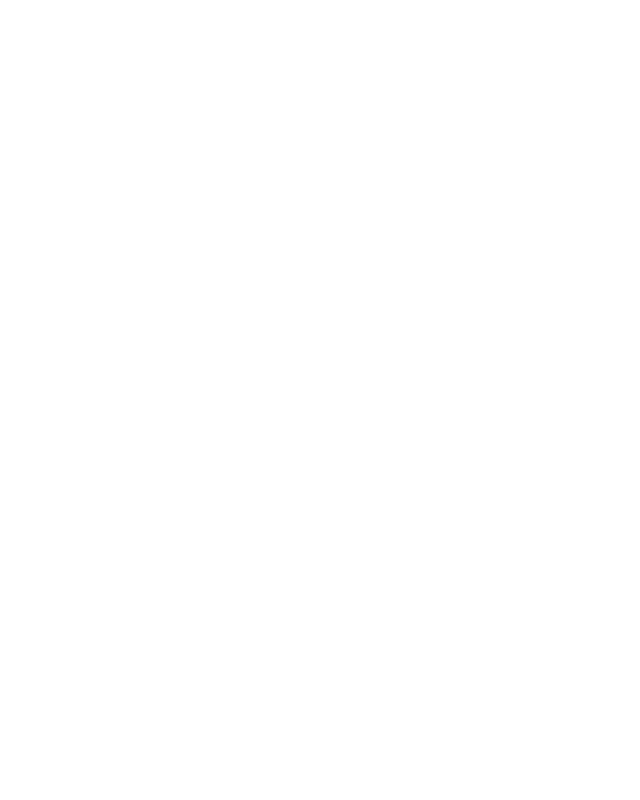
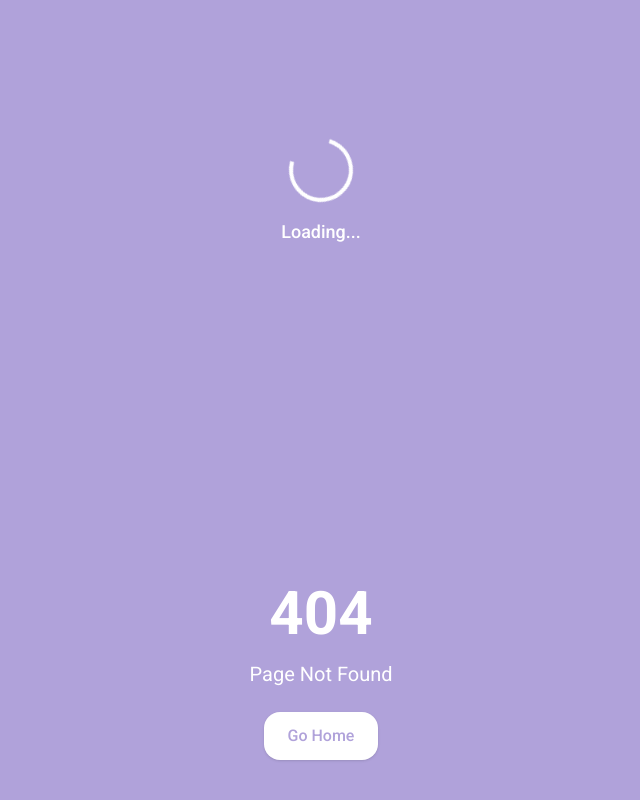
Before and after one commit to alaminislam34/task-mama-landing-page, a Next.js app: page / in a window 1280 px wide. Shown: the part 9499-10299 px from the top of the page, without its empty margins (319-959 px from the left). Before the commit the page ends 9451 px from the top, so only its background shows below. Built offline with nearby package versions, Linux system fonts and the light colour scheme.

Commit message:
addded loading page or not found page

```diff
--- a/src/app/layout.js
+++ b/src/app/layout.js
@@ -1,6 +1,8 @@
 import Footer from "./components/Footer/Footer";
 import Navbar from "./components/Header/Navbar";
 import "./globals.css";
+import LoadingPage from "./loading";
+import NotFoundPage from "./not-found";
 
 export const metadata = {
   title: "TaskMama",
@@ -16,6 +18,8 @@
         <Navbar/>
         {children}
         <Footer/>
+        <LoadingPage/>
+        <NotFoundPage/>
       </body>
     </html>
   );
--- /dev/null
+++ b/src/app/loading.jsx
@@ -0,0 +1,14 @@
+'use client'
+
+import React from 'react'
+
+export default function LoadingPage() {
+  return (
+    <div className="w-full min-h-[60vh] flex items-center justify-center bg-[#B0A2DA]">
+      <div className="flex flex-col items-center gap-4">
+        <div className="animate-spin rounded-full h-16 w-16 border-4 border-white border-t-transparent" aria-hidden="true"></div>
+        <span className="text-white text-lg font-medium" role="status" aria-live="polite">Loading...</span>
+      </div>
+    </div>
+  )
+}
--- /dev/null
+++ b/src/app/not-found.jsx
@@ -0,0 +1,18 @@
+'use client'
+
+import React from 'react'
+
+export default function NotFoundPage() {
+  return (
+    <div className="w-full min-h-[60vh] flex flex-col items-center justify-center bg-[#B0A2DA] text-white">
+      <h1 className="text-6xl font-bold mb-4">404</h1>
+      <p className="text-xl mb-6">Page Not Found</p>
+      <a
+        href="/"
+        className="px-6 py-3 rounded-2xl bg-white text-[#B0A2DA] font-medium shadow hover:shadow-lg transition"
+      >
+        Go Home
+      </a>
+    </div>
+  )
+}
```
